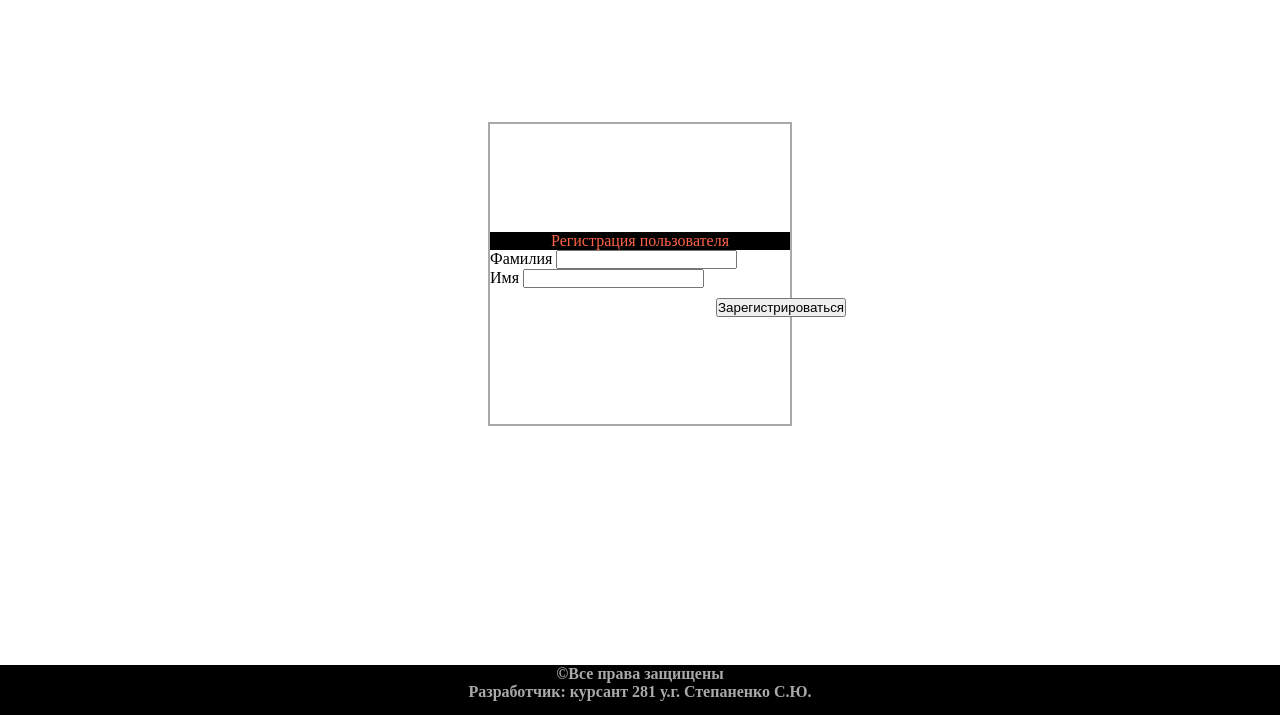
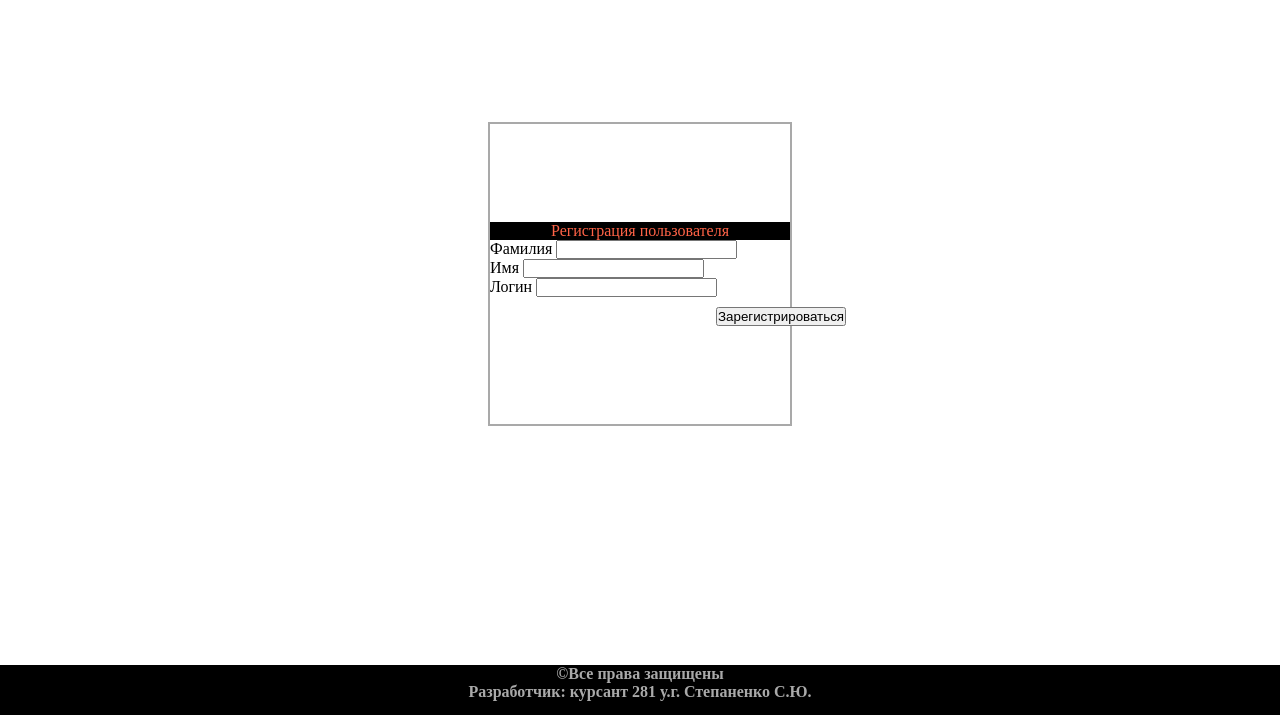
Before and after one commit to Kappitann/Global, a plain HTML site: page register.html in a window 1280 px wide. Shown: the part 85-800 px from the top of the page. Drawn offline with Linux system fonts and the light colour scheme.

Commit message:
Input tree

```diff
--- a/register.html
+++ b/register.html
@@ -22,6 +22,7 @@
 
         <div class="last_name">Фамилия <input type="text"></div>
         <div class="name">Имя <input type="text"></div>
+        <div class="loginn">Логин <input type="text"></div>
 
         <button class="but" type="submit">Зарегистрироваться</button>
 
```
